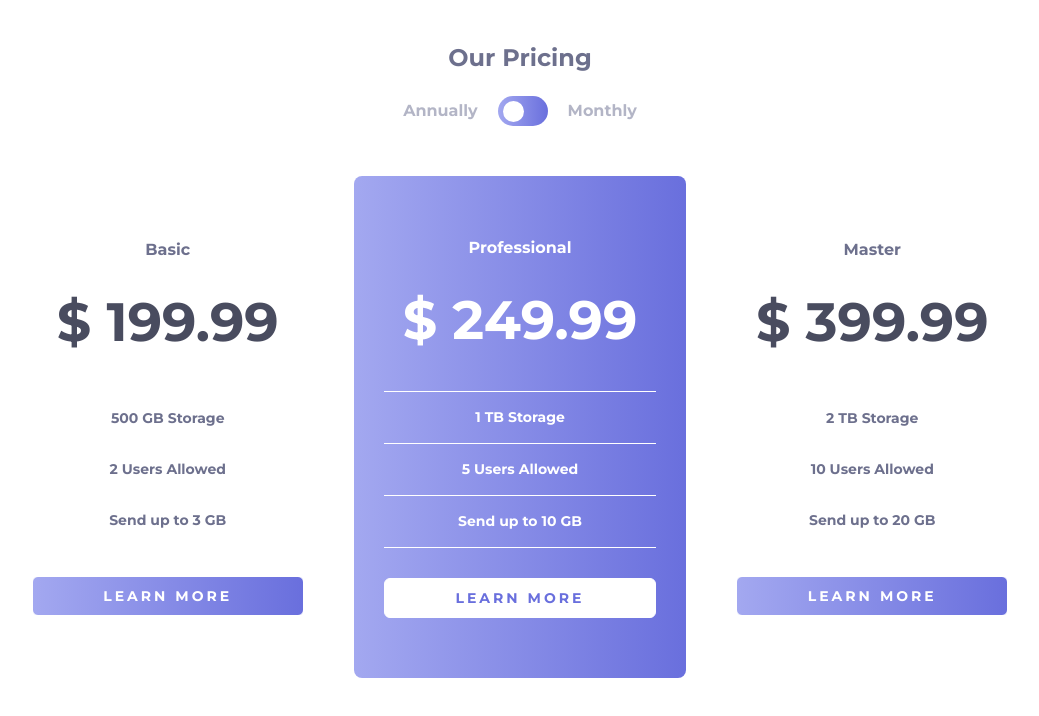
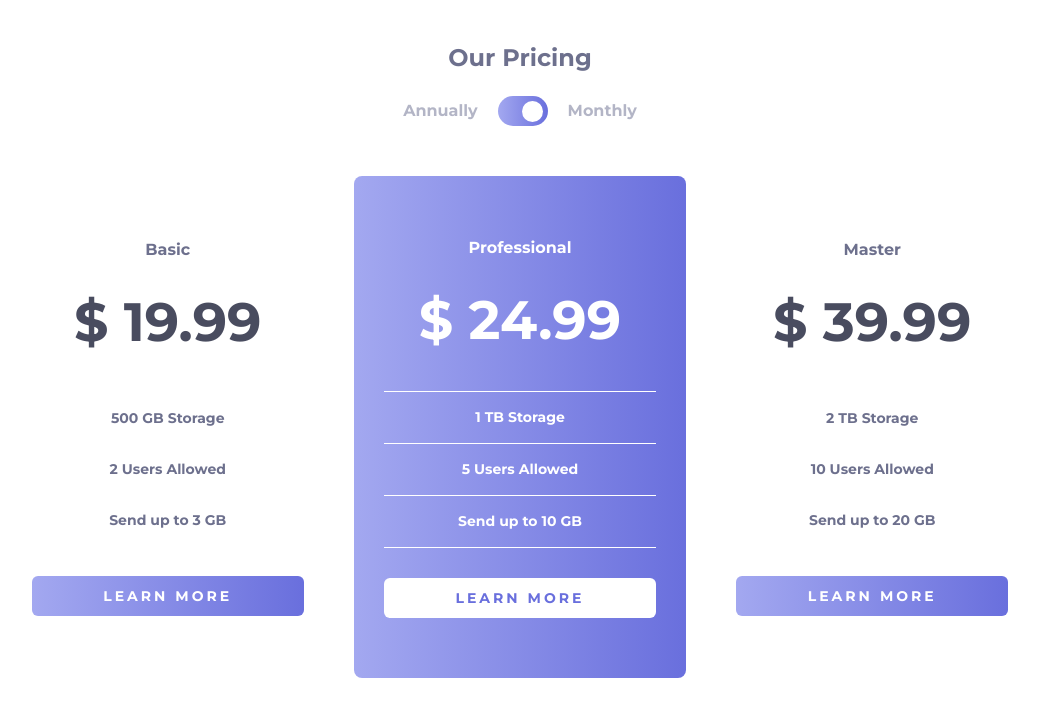
Before and after one commit to HernanAlvarado12/PricingComponents, a website: page index.html in a window 1280 px wide. Both pictures are taken after a click on the element 642 px from the left and 111 px from the top of the page. Shown: the whole page, without its empty margins (120-1159 px from the left). Drawn offline with Linux system fonts and the light colour scheme.

Commit message:
complete the project with success

```diff
--- a/index.html
+++ b/index.html
@@ -28,7 +28,7 @@
                 <h1 class ="text-gray-200 text-base">Our Pricing</h1>
                 <div class ="mt-2 flex items-center justify-center gap-x-2 text-gray-100 text-sm">
                     <p>Annually</p>
-                    <span class ="w-5 h-3 px-0.5 flex items-center cursor-pointer rounded-full bg-gradient-to-r from-grdnt-100 to-grdnt-200 group hover:opacity-60">
+                    <span class ="w-5 h-3 px-0.5 flex items-center cursor-pointer rounded-full bg-gradient-to-r from-grdnt-100 to-grdnt-200 group hover:opacity-60" id ="toggleButton">
                         <span class ="h-70 aspect-square rounded-full bg-white"></span>
                     </span>
                     <p>Monthly</p>
@@ -44,7 +44,7 @@
                                 <span class ="w-full py-1.5 group-odd:border-t group-odd:last-of-type:border-b group-odd:border-gray"></span>
                             </template>
                         </section>
-                        <button class ="w-full h-4 max-w-2xl mx-auto text-white text-xs tracking-[0.3rem] uppercase rounded-sm border border-white bg-gradient-to-r from-grdnt-100 to-grdnt-200 group-odd:text-grdnt-200 group-odd:bg-none group-odd:bg-white group-odd:hover:bg-transparent group-odd:hover:text-white group-odd:hover:border-white hover:text-grdnt-200 hover:border-grdnt-200 hover:bg-none hover:bg-white">Learn more</button>
+                        <button class ="w-full h-4 max-w-2xl mx-auto text-white text-xs tracking-[0.3rem] uppercase rounded-sm border-white bg-gradient-to-r from-grdnt-100 to-grdnt-200 group-odd:text-grdnt-200 group-odd:bg-none group-odd:bg-white group-odd:hover:bg-transparent group-odd:hover:text-white group-odd:hover:border-white hover:text-grdnt-200 hover:border hover:border-grdnt-200 hover:bg-none hover:bg-white">Learn more</button>
                     </article>
                 </template>
             </section>
--- a/model.js
+++ b/model.js
@@ -1,3 +1,18 @@
+
+document.addEventListener('click', event => {
+    if(event.target.matches('#toggleButton')) {
+        event.target.classList.toggle('justify-end')
+        changePlan(event.target.classList.contains('justify-end'))
+    }else if(event.target.matches('#toggleButton > span')) {
+        event.target.parentElement.classList.toggle('justify-end')
+        changePlan(event.target.parentElement.classList.contains('justify-end'))
+    }
+})
+
+
+/**
+ *
+ */
 const requestAPI = async () => {
     const planTemplate = document.getElementById('planTemplate').content
     const documentFragment = document.createDocumentFragment()
@@ -32,4 +47,19 @@ async function deepDetails(details, parentNode) {
     parentNode.getElementById('planDetails').append(documentFragment)
 }
 
+
+/**
+ *
+ * @param {Boolean} state
+ */
+function changePlan(state) {
+    const plans = document.querySelectorAll('#sectionPlanTemplate > article.max-w-3xl > h2 + p')
+    plans.forEach(price => {
+        const strs = price.textContent.split('.')
+        if(state)
+            price.textContent = `${strs[0].slice(0, -1)}.${strs[1]}`
+        else
+            price.textContent = `${strs[0]}9.${strs[1]}`
+    })
+}
 requestAPI()
```
Also changed, not shown: css/tailwind.css.
